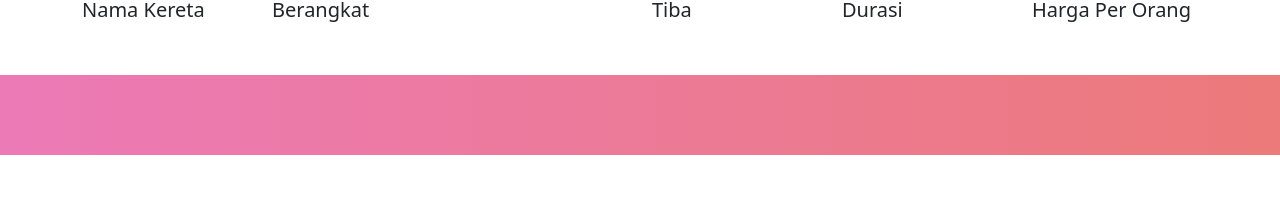
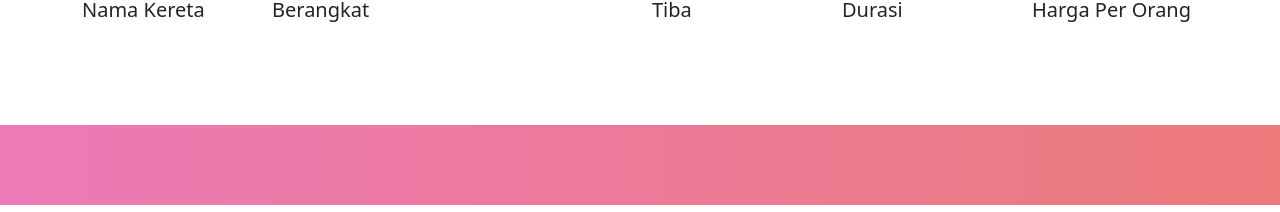
Before and after one commit to ilhamstyd/LANDTICK, a React (Create React App) app in the folder client/: page / in a window 1280 px wide. Shown: the part 585-797 px from the top of the page. Built offline with nearby package versions, Linux system fonts and the light colour scheme; no server answers.

Commit message:
deploy done

```diff
--- a/client/src/component/Footer.jsx
+++ b/client/src/component/Footer.jsx
@@ -3,7 +3,7 @@ import React from "react";
 export default function FooterBar() {
   return (
     <>
-      <div style={{ background: "linear-gradient(90deg, #EC7AB7 -0.6%, #EC7A7A 100%)", width: "100%", height: "80px", marginTop: "50px" }}></div>
+      <div style={{ background: "linear-gradient(90deg, #EC7AB7 -0.6%, #EC7A7A 100%)", width: "100%", height: "80px", marginTop: "100px" }}></div>
     </>
   );
 }
```
